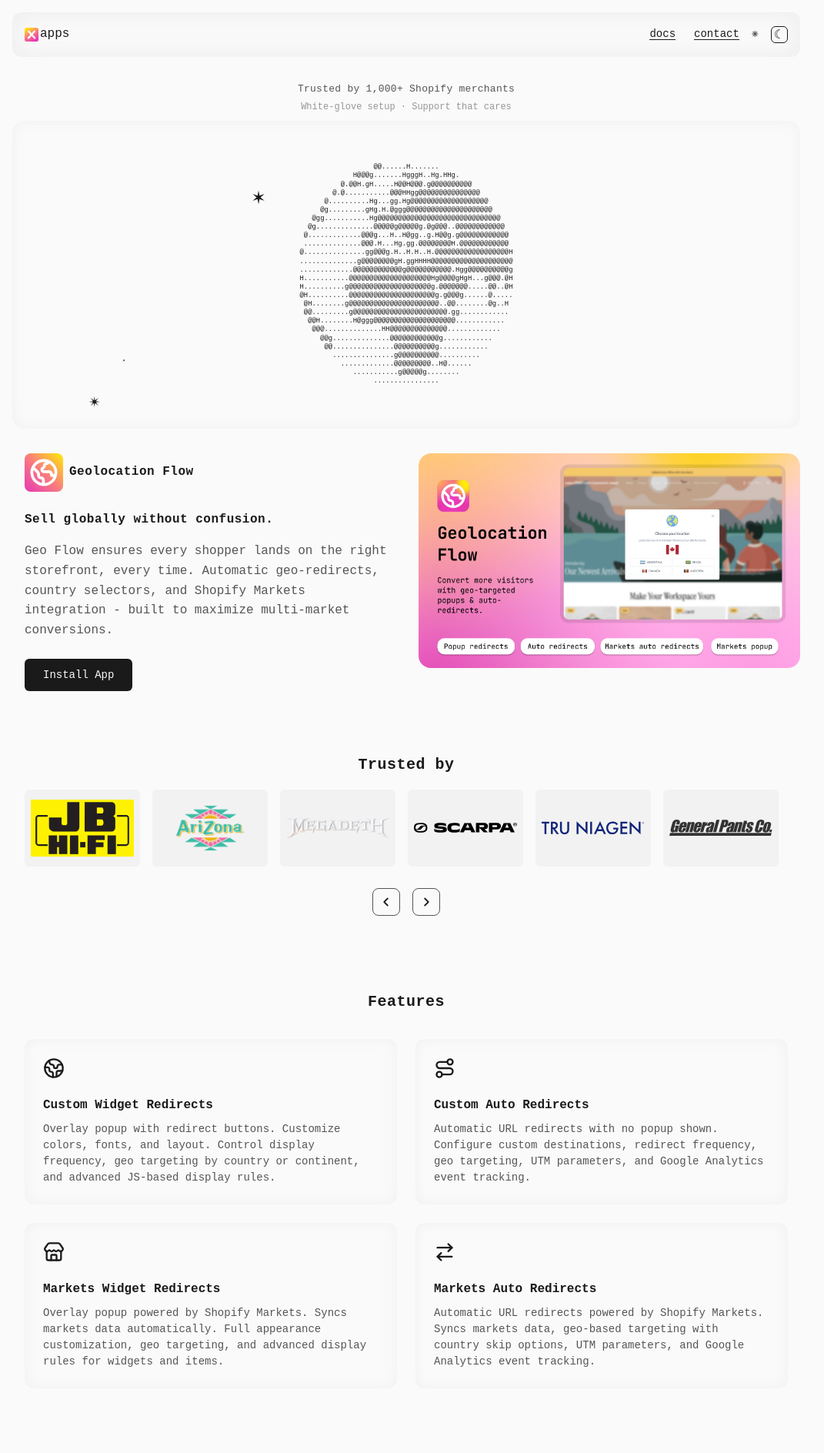
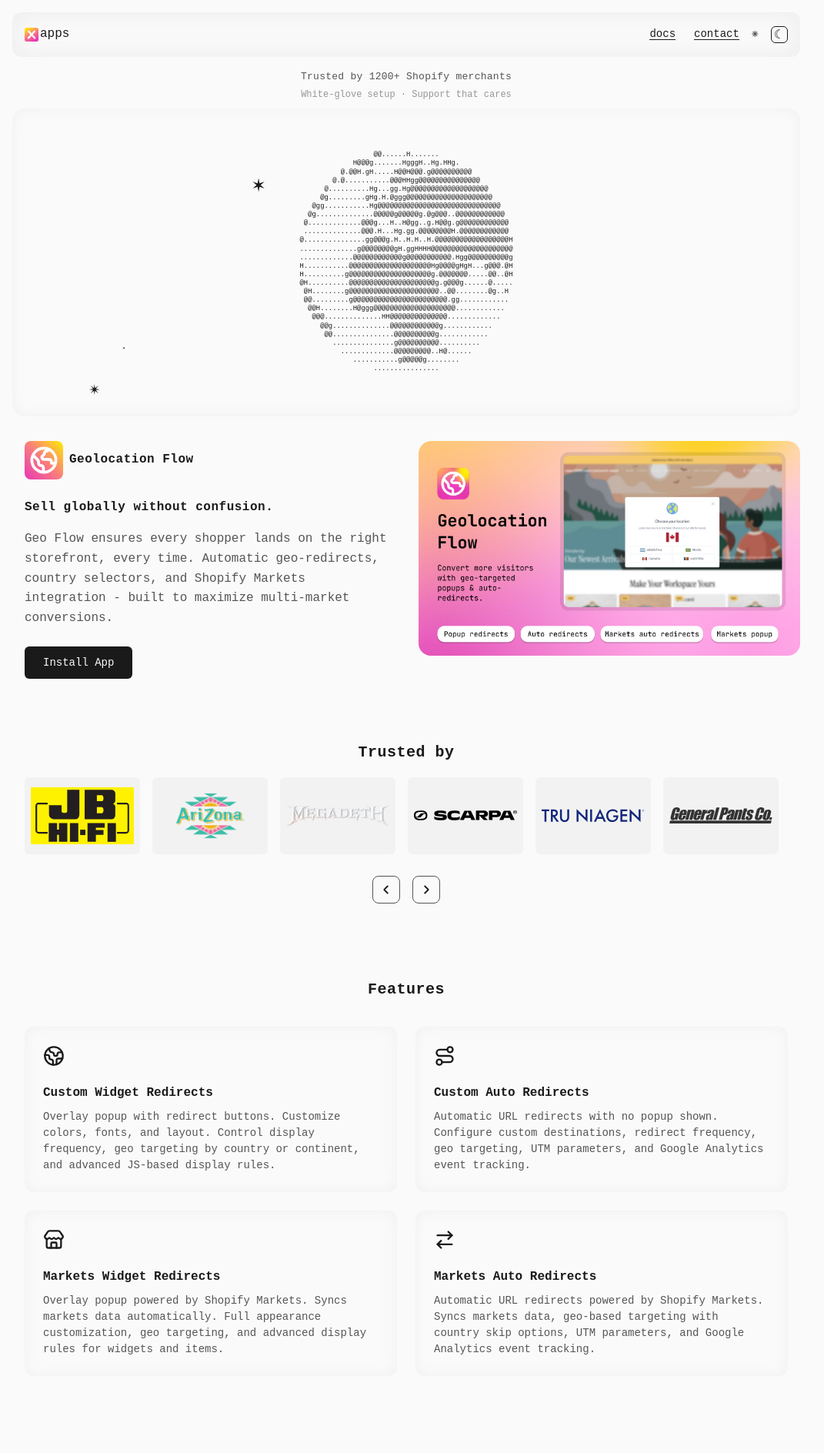
Before and after one commit to Sanj718/xapps, a Jekyll site: the page built from index.html, in a window 1280 px wide. Shown: the top 1888 px of the page at 77% size, without its empty margins (112-1183 px from the left). Built offline with Jekyll 4.4.1, drawn with Linux system fonts in a browser that asks for light colours.

Commit message:
Update trust badge text to reflect 1200+ Shopify merchants and adjust padding in CSS for better layout

```diff
--- a/css/style.css
+++ b/css/style.css
@@ -133,7 +133,7 @@
 .trust-badge {
   max-width: 1024px;
   margin: 0 auto;
-  padding: 1rem 1rem 0.5rem;
+  padding: 0 1rem 0.5rem;
   text-align: center;
 }
 
@@ -149,6 +149,7 @@
   opacity: 0.6;
   margin-top: 0.2rem;
 }
+
 
 #globe-section {
   max-width: 1024px;
--- a/index.html
+++ b/index.html
@@ -4,7 +4,7 @@
 ---
 
 <div class="trust-badge">
-  <p class="trust-badge__line">Trusted by 1,000+ Shopify merchants</p>
+  <p class="trust-badge__line">Trusted by 1200+ Shopify merchants</p>
   <p class="trust-badge__sub">White-glove setup &middot; Support that cares</p>
 </div>
 
```
